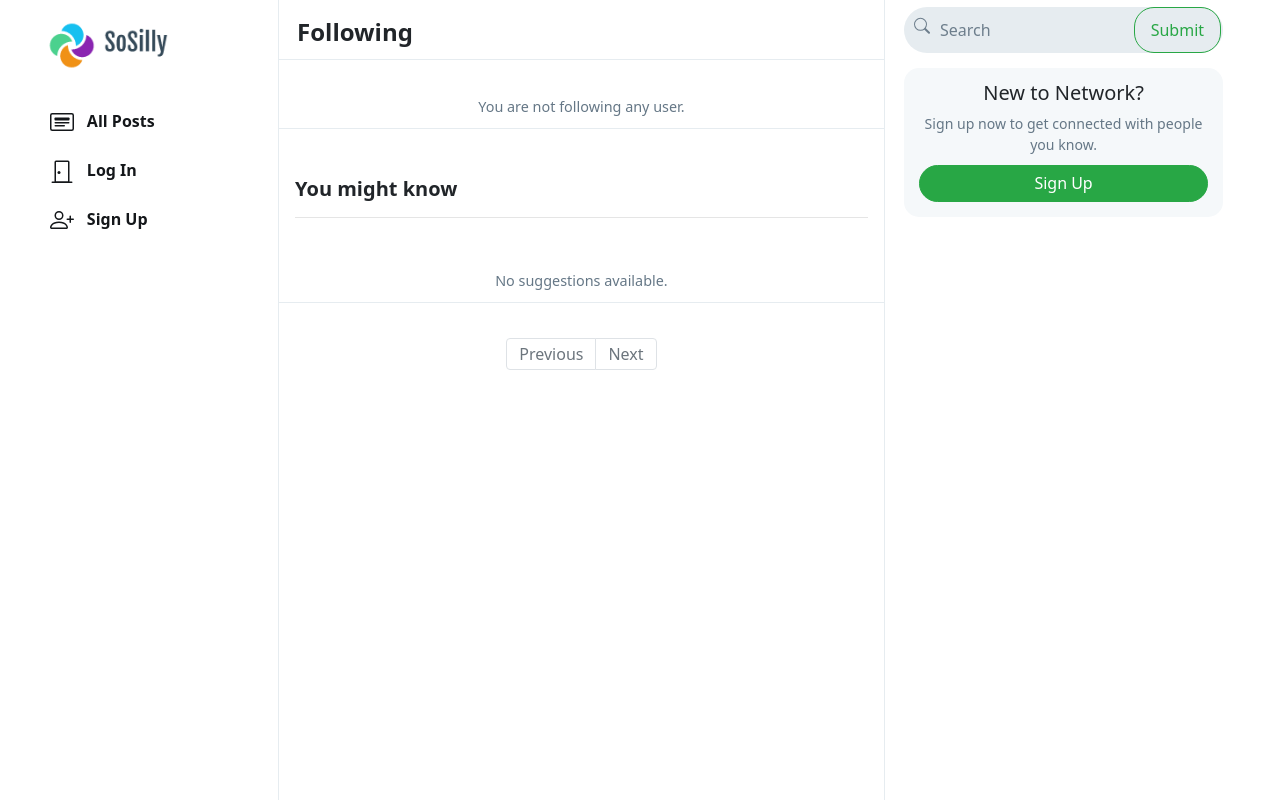
After one commit to mahendraDodwariya/sosillymedia, a Django app: page /n/following_to in a window 1280 px wide. The commit adds this page. Run offline with Django 4.2, Linux system fonts and the light colour scheme; some libraries are stand-ins or nearby versions.

Commit message:
follower and following updated

```diff
--- /dev/null
+++ b/network/templates/network/following_to.html
@@ -0,0 +1,93 @@
+{% extends 'network/index.html' %}
+
+{% load static %}
+
+{% block profile %}
+<!-- <center> -->
+     <nav class="head heading">
+             <h4>  <strong>Following</strong></h4>
+
+    </nav>
+    <br>
+<!-- </center> -->
+{% for suggestion in followings %}
+
+
+
+<div class="suggestion-user">
+    <div>
+        <a href="{% url 'profile' suggestion.username %}">
+            <div class="small-profilepic" style="background-image: url(/media/{{suggestion.profile_pic}})"></div>
+        </a>
+    </div>
+    <div class="user-details">
+        <a href="{% url 'profile' suggestion.username %}">
+            <div id="user-name">
+
+                <strong>
+                    {{suggestion.first_name}} {{suggestion.last_name}}
+                </strong>
+            </div>
+            <div class="grey">@{{suggestion.username}}</div>
+        </a>
+    </div>
+    <div>
+        <button class="btn btn-outline-success" type="button" onclick="unfollow_user(this,'{{suggestion.username}}','suggestion')">unfollow</button>
+    </div>
+</div>
+
+
+{% empty %}
+    <div style="text-align: center; border-bottom: .5px solid #e6ecf0; padding: 10px 15px;">
+        <span class="grey" style="font-size: .9em;">You are not following any user.</span>
+    </div>
+{% endfor %}
+<br>
+<br>
+<!-- <center> -->
+
+    <nav class="mx-3">
+        <h5>  <strong>You might know</strong></h5>
+        <hr>
+</nav>
+      <br>
+<!-- </center> -->
+{% for suggestion in suggestions %}
+
+
+
+{% if suggestion.username != "admin" %}
+
+
+
+
+<div class="suggestion-user">
+    <div>
+        <a href="{% url 'profile' suggestion.username %}">
+            <div class="small-profilepic" style="background-image: url(/media/{{suggestion.profile_pic}})"></div>
+        </a>
+    </div>
+    <div class="user-details">
+        <a href="{% url 'profile' suggestion.username %}">
+            <div id="user-name">
+
+                <strong>
+                    {{suggestion.first_name}} {{suggestion.last_name}}
+                </strong>
+            </div>
+            <div class="grey">@{{suggestion.username}}</div>
+        </a>
+    </div>
+    <div>
+        <button class="btn btn-outline-success" type="button" onclick="follow_user(this,'{{suggestion.username}}','suggestion')">Follow</button>
+    </div>
+</div>
+{% endif %}
+
+{% empty %}
+    <div style="text-align: center; border-bottom: .5px solid #e6ecf0; padding: 10px 15px;">
+        <span class="grey" style="font-size: .9em;">No suggestions available.</span>
+    </div>
+{% endfor %}
+
+{% endblock %}
--- a/network/templates/network/layout.html
+++ b/network/templates/network/layout.html
@@ -246,6 +246,10 @@
                             {% for suggestion in suggestions %}
 
 
+                                {% if suggestion.username != "admin" %}
+
+
+
 
                                 <div class="suggestion-user">
                                     <div>
@@ -270,6 +274,8 @@
                                 </div>
 
 
+
+                            {% endif %}
                             {% empty %}
                                     <div style="text-align: center; border-bottom: .5px solid #e6ecf0; padding: 10px 15px;">
                                         <span class="grey" style="font-size: .9em;">No suggestions available.</span>
--- a/network/urls.py
+++ b/network/urls.py
@@ -24,6 +24,8 @@ urlpatterns = [
 
     path("<str:username>", views.profile, name='profile'),
     path("n/following", views.following, name='following'),
+    path("n/following_to", views.following_to, name='following_to'),
+    path("n/follower", views.follower, name='follower'),
     path("n/saved", views.saved, name="saved"),
     path("n/createpost", views.create_post, name="createpost"),
     path("n/post/<int:id>/like", views.like_post, name="likepost"),
--- a/network/views.py
+++ b/network/views.py
@@ -31,6 +31,30 @@ def index(request):
         "suggestions": suggestions,
         "page": "all_posts",
         'profile': False
+    })
+
+def following_to(request):
+    follows = []
+    suggestions = []
+    followings = []
+    if request.user.is_authenticated:
+        follows = Follower.objects.filter(followers=request.user).values_list('user', flat=True)
+        suggestions = User.objects.exclude(pk__in=follows).exclude(username=request.user.username).order_by("?")[:6]
+        followings = User.objects.filter(pk__in=follows).exclude(username=request.user.username).order_by("?")
+
+    return render(request,"network/following_to.html",{
+        "followings":followings,
+        "suggestions":suggestions
+    })
+def follower(request):
+    follows = []
+    followers = []
+    if request.user.is_authenticated:
+        follows = Follower.objects.filter(followers=request.user).values_list('user', flat=True)
+        followers =Follower.objects.get(user=request.user).followers.all()
+
+    return render(request,"network/follower.html",{
+        "followers":followers,
     })
 
 
```
Also changed, not shown: network/templates/network/follower.html (added, +49 -0 lines), network/templates/network/profile.html (+4 -4 lines), db.sqlite3.
